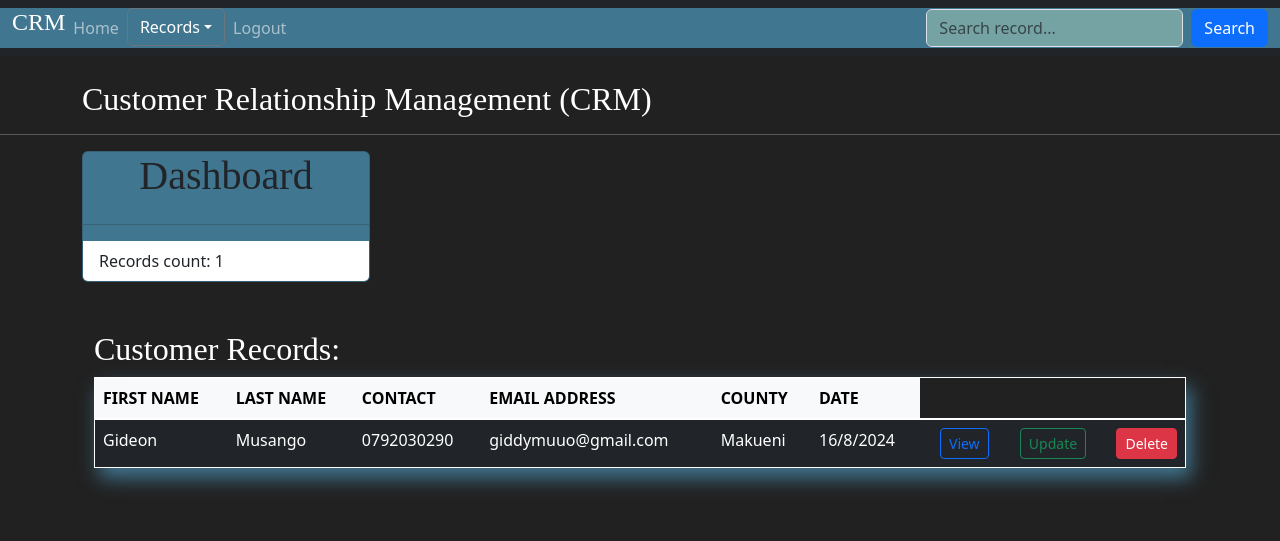
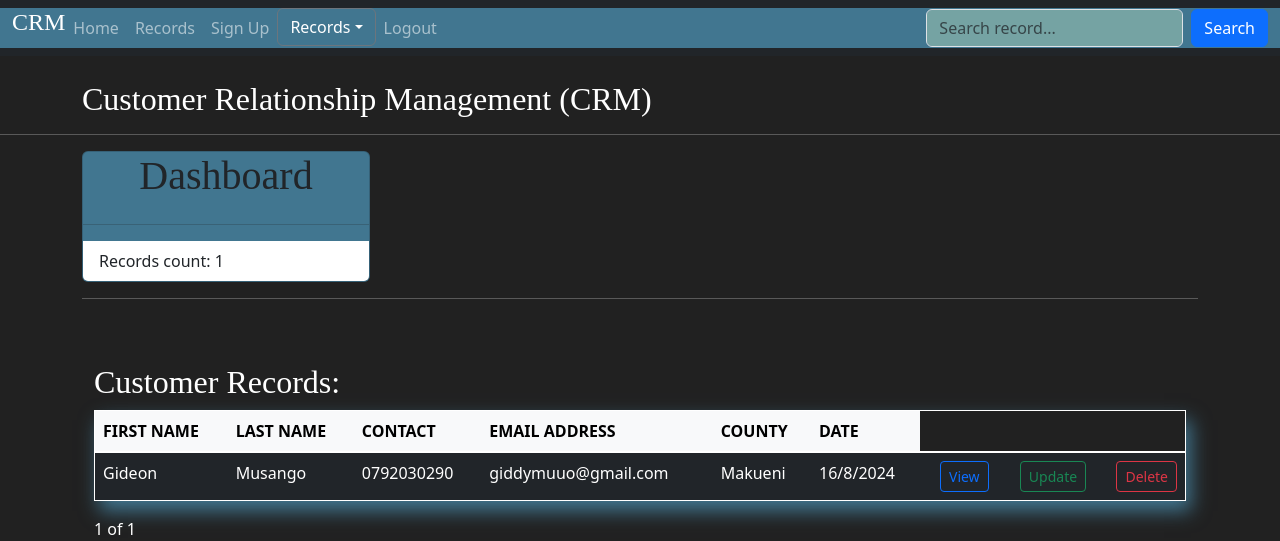
Before and after one commit to MuuoGideon/CRM, a Django app: page / in a window 1280 px wide. Shown: the top 541 px of the page. Before the commit the page ends 489 px from the top, so only its background shows below. Run offline with Django 5.2, Linux system fonts and the light colour scheme; a user stored in the database is signed in; data comes from the database, SQL or seed files in the repository; both versions use the stored data as it was after the commit; parts of the project's set-up code (start-up, migrations or seed data) failed here and were passed over.

Commit message:
first commit

```diff
--- a/crm/templates/navbar.html
+++ b/crm/templates/navbar.html
@@ -13,16 +13,29 @@
         <li class="nav-item">
           <a class="nav-link" href="{% url 'home' %}">Home</a>
         </li>
+
+        <li class="nav-item">
+          <a class="nav-link" href="{% url 'record-list' %}">Records</a>
+        </li>
+
+
+        <li class="nav-item">
+          <a class="nav-link" href="{% url 'register-user' %}">Sign Up</a>
+        </li>
+
+        {% if user.is_authenticated %}
           <div class="dropdown" >
               <a class="btn btn-secondary dropdown-toggle" href="#" role="button" data-bs-toggle="dropdown" aria-expanded="false" style="background-color:#417690;">Records</a>
 
             <ul class="dropdown-menu" style="background-color:#417690;">
+
                 <li><a class="dropdown-item" href="{% url 'add-record' %}">Add Record</a></li>
+
                <li><a class="dropdown-item" href="{% url 'csv-record' %}">Records Excel Sheet</a>
                </li>
                <li><a class="dropdown-item" href="{% url 'pdf-record' %}">Records PDF</a>
                </li>
-
+               {% endif %}
             </ul>
           </div>
 
--- a/crm/urls.py
+++ b/crm/urls.py
@@ -16,8 +16,11 @@ Including another URLconf
 """
 from django.contrib import admin
 from django.urls import path, include
+from django.conf import settings
+from django.conf.urls.static import static
 
 urlpatterns = [
     path('admin/', admin.site.urls),
     path('', include('customer.urls')),
 ]
+urlpatterns += static(settings.MEDIA_URL, document_root=settings.MEDIA_ROOT)
--- a/customer/admin.py
+++ b/customer/admin.py
@@ -3,7 +3,7 @@ from . models import Customer
 
 
 class CustomerAdmin(admin.ModelAdmin):
-	list_display = ('first_name','last_name','phone','email','city','date')
+	list_display = ('first_name','last_name','phone','email','city','date','image')
 
 
 admin.site.register(Customer, CustomerAdmin)
--- a/customer/forms.py
+++ b/customer/forms.py
@@ -8,7 +8,7 @@ from . models import Customer
 class RecordsForm(ModelForm):
 	class Meta:
 		model = Customer
-		fields = ('first_name','last_name','phone','email','city','date')
+		fields = ('first_name','last_name','phone','email','city','date','image')
 		labels = {
 			'first_name': '',
 			'last_name': '',
@@ -24,4 +24,5 @@ class RecordsForm(ModelForm):
 			'email': forms.EmailInput(attrs={'class':'form-control','placeholder':'Email'}),
 			'city': forms.TextInput(attrs={'class':'form-control', 'placeholder':'County'}),
 			'phone': forms.TextInput(attrs={'class':'form-control', 'placeholder':'Phone'}),
+
 		}
--- a/customer/models.py
+++ b/customer/models.py
@@ -8,6 +8,7 @@ class Customer(models.Model):
 	city = models.CharField(max_length=100)
 	phone = models.CharField(max_length=100)
 	date = models.CharField(max_length=100, blank=True, null=True)
+	image = models.ImageField(blank=True, null=True)
 
 	def __str__(self):
 		return self.first_name
--- a/customer/templates/add_record.html
+++ b/customer/templates/add_record.html
@@ -2,14 +2,16 @@
 
 {% block content %}
 
-	<h1 style="font-family: Gabriola;">Add Customer Record</h1>
 		{% if messages %}
 			{% for message in messages %}
 				{{ message }}
 			{%  endfor %}
 		{% endif %}
 
-  	<form action="" method="POST">
+
+		<h1 style="font-family: Gabriola;">Add another Customer Record in the form below</h1>
+
+  	<form action="" method="POST" enctype="multipart/form-data">
 		{% csrf_token %}
 			{{ form.as_p }}
 			<button class="btn btn-secondary"><a class="nav-link" href="{% url 'home' %}">Back</a></button>
--- a/customer/templates/index.html
+++ b/customer/templates/index.html
@@ -11,7 +11,14 @@
     			<li class="list-group-item">Records count: {{ customer_count }}</li>
   			</ul>
 		</div>
+		<hr>
+
+
+
 		<br>
+
+
+
 
 
 	{% endif %}
@@ -48,13 +55,23 @@
 
 			     	 	<td align="right"><a href="{% url 'update-record' record.id %}" class="btn btn-outline-success btn-sm">Update</a></td>
 
-			     	 	<td align="right"><a href="{% url 'delete_record' record.id %}" class="btn btn-danger btn-sm">Delete</a></td>
+			     	 	<td align="right"><a href="{% url 'delete_record' record.id %}" class="btn btn-outline-danger btn-sm">Delete</a></td>
 
 			     	 {% endif %}
 				   	 </tr>
 		  		</tbody>
 				{% endfor %}
 			</table>
+
+			{% if records.has_previous %}
+				<a href="?page=1">First &laquo</a>
+				<a href="?page={{records.previous_page_number}}">Previous</a>
+			{% endif %}
+				{{records.number}} of {{records.paginator.num_pages}}
+			{% if records.has_next %}
+				<a href="?page={{records.next_page_number}}">Next</a>
+				<a href="?page={{records.paginator.num_pages}}"> &raquo Last</a>
+			{% endif %}
 
 		</div>
 
@@ -82,4 +99,7 @@
 		<h5 style="font-family: Gabriola;">Are you a new User? If so click the Registration button below to Sign-Up</h5>
              <button class="btn btn-outline-success"><a class="nav-link" href="{% url 'register-user' %}">Sign-Up</a></button>
 	{% endif %}
+	<script src="https://cdnjs.cloudflare.com/ajax/libs/Chart.js/2.9.4/Chart.js"></script>
+<canvas id="myChart" style="width:100%;max-width:600px"></canvas>
+
 {% endblock %}
--- a/customer/templates/register_user.html
+++ b/customer/templates/register_user.html
@@ -5,8 +5,8 @@
 		<h2 style="font-family: Gabriola;" >Register User</h2>
 		<form action="" method="POST">
 			{% csrf_token %}
-			{{ form }}
-			<br>
-			<button class="btn btn-outline-success" type="submit">Sign Up</button>
+			{{ form.as_p }}
+			<input type="submit" value="Sign Up" name="">
 		</form>
+
 {% endblock %}
--- a/customer/urls.py
+++ b/customer/urls.py
@@ -12,5 +12,6 @@ urlpatterns = [
 	path('register_user/', views.register_user, name='register-user'),
 	path('csv_record/', views.csv_record, name='csv-record'),
 	path('pdf_record/', views.pdf_record, name='pdf-record'),
+	path('record_list/', views.record_list, name='record-list'),
 
 ]
--- a/customer/views.py
+++ b/customer/views.py
@@ -8,9 +8,13 @@ from django.contrib.auth.forms import UserCreationForm
 import csv
 from django.http import HttpResponse
 
+from django.core.paginator import Paginator
 
+# ====================================================
+# PDF GENERATOR CODE
 from django.http import FileResponse
 import io
+import reportlab
 from reportlab.pdfgen import canvas
 from reportlab.lib.units import inch
 from reportlab.lib.pagesizes import letter
@@ -55,14 +59,28 @@ def pdf_record(request):
 	c.save()
 	buf.seek(0)
 
-	# Resturn result
+	# Return result
 	return FileResponse(buf, as_attachment=True, filename='record.pdf')
+# ====================================================
+
+
+# Get cutomer records
+def record_list(request):
+	records = Customer.objects.all()
+
+	p = Paginator(Customer.objects.all(), 2)
+	page = request.GET.get('page')
+	venues = p.get_page(page)
+
+
+	return render(request, 'record_list.html', {'records':records, 'venues':venues})
 
 
 
+# =============================================================================================================
 # View function for creating a CSV (Excel sheet) for all the records
 def csv_record(request):
-	response = HttpResponse(content_type='text/css')
+	response = HttpResponse(content_type='text/csv')
 	response['Content-Disposition'] = 'attachment; filename=record.csv'
 
 	# Create writer
@@ -79,6 +97,7 @@ def csv_record(request):
 		writer.writerow([record.first_name, record.last_name, record.email, record.city, record.phone, record.date])
 
 	return response
+# =============================================================================================================
 
 def register_user(request):
 	if request.method == "POST":
@@ -102,6 +121,8 @@ def search_record(request):
 	if request.method == "POST":
 		searched = request.POST['searched']
 		records = Customer.objects.filter(first_name__contains=searched)
+		if len(records) == 0:
+			messages.success(request, ('Record not found'))
 	return render(request, 'search_record.html', {'searched':searched,'records':records})
 
 
@@ -134,7 +155,12 @@ def update_record(request, record_id):
 
 # View function for the home page
 def index(request):
-	records = Customer.objects.all()
+
+	p = Paginator(Customer.objects.all(), 2)
+	page = request.GET.get('page')
+	records = p.get_page(page)
+
+
 	if request.method == "POST":
 		username = request.POST['username']
 		password = request.POST['password']
@@ -147,6 +173,7 @@ def index(request):
 			messages.success(request, ('Incorrect username or password, please try again'))
 			return redirect('home')
 	customer_count = Customer.objects.all().count()
+
 	return render(request, 'index.html', {'customer_count':customer_count,'records':records})
 
 
@@ -162,7 +189,7 @@ def logout_user(request):
 def add_record(request):
 	submitted = False
 	if request.method == "POST":
-		form = RecordsForm(request.POST)
+		form = RecordsForm(data=request.POST, files=request.FILES)
 		if form.is_valid():
 			form.save()
 			messages.success(request, ('Customer Record added successfully'))
```
Also changed, not shown: crm/settings.py (+15 -12 lines), customer/templates/search_record.html (+8 -1 lines), customer/templates/show_record.html (+6 -3 lines), db.sqlite3.
